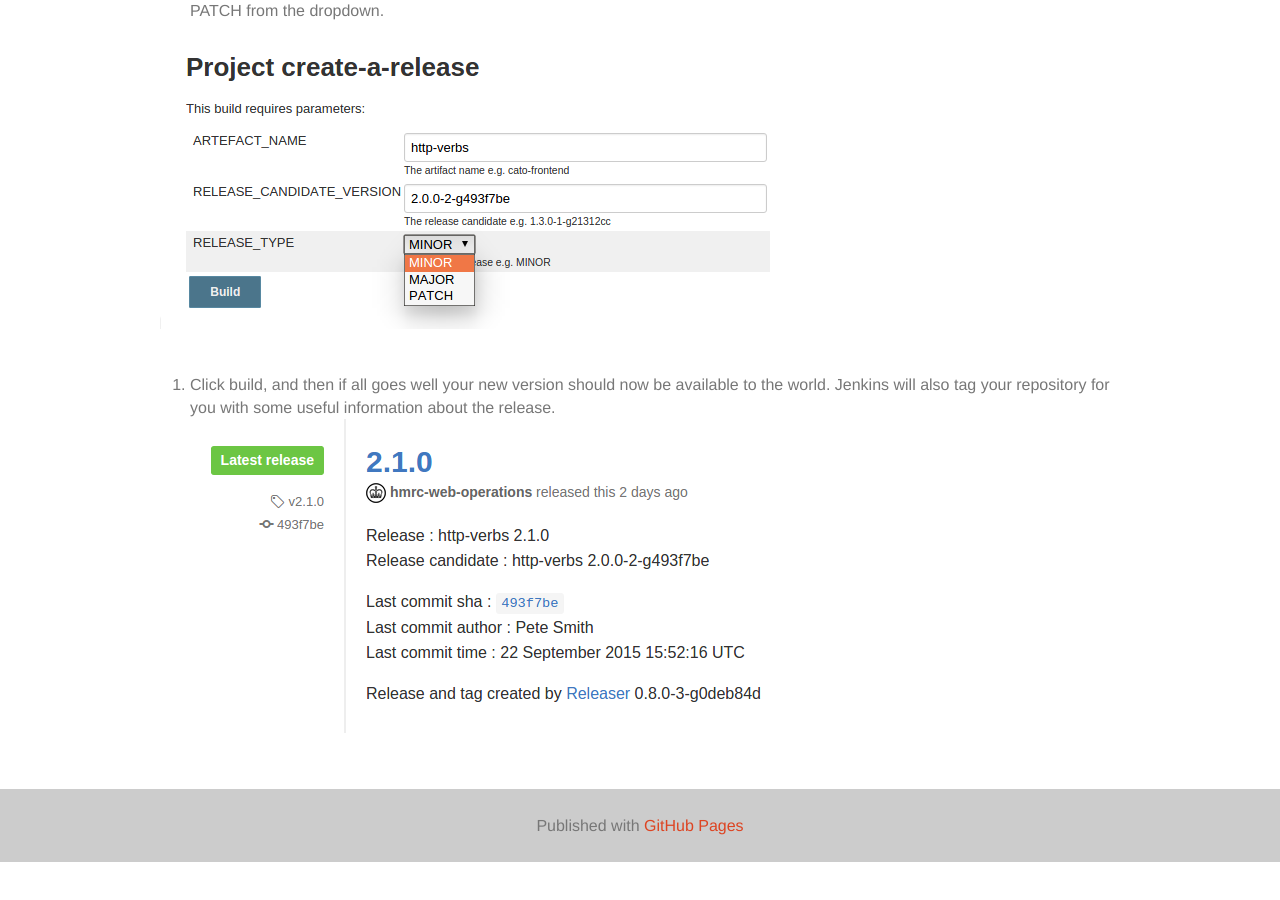
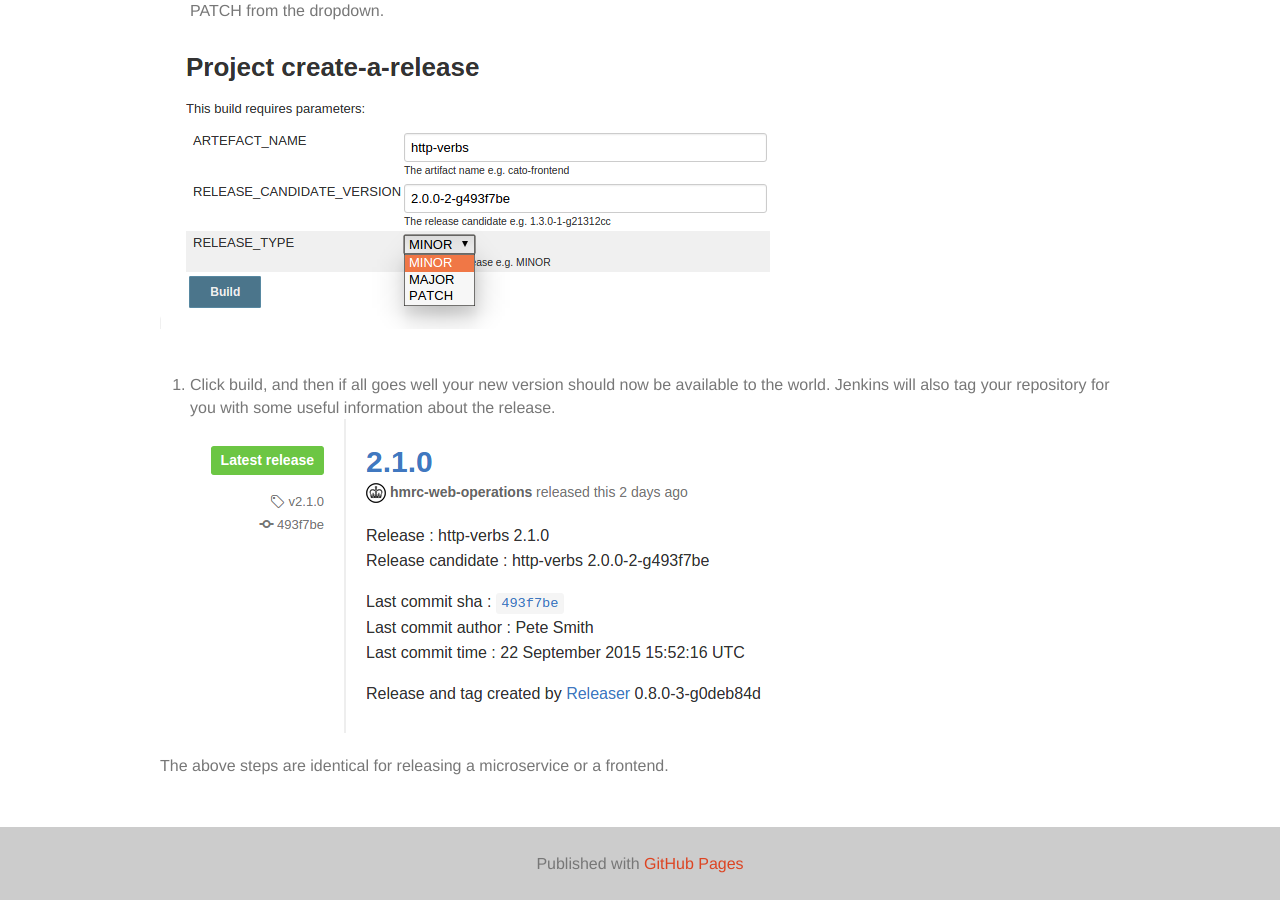
Before and after one commit to hmrc/hmrc.github.io, a Jekyll site: the page built from _posts/development-documentation/2015-01-27-howto-release-new-version-of-your-library.md, in a window 1280 px wide and 900 px high, scrolled down 918 px. Built offline with Jekyll 4.4.1, drawn with Linux system fonts in a browser that asks for light colours; nearby versions of some CDN libraries; before the commit the page ends 1780 px from its top, so only the background shows below that.

Commit message:
add a note about microservice and frontend release

```diff
--- a/_posts/development-documentation/2015-01-27-howto-release-new-version-of-your-library.md
+++ b/_posts/development-documentation/2015-01-27-howto-release-new-version-of-your-library.md
@@ -14,3 +14,5 @@
   ![Create a release parameters example](/images/howto-create-release/create-a-release.png)<br><br>
 4. Click build, and then if all goes well your new version should now be available to the world. Jenkins will also tag your repository for you with some useful information about the release.
   ![Latest release](/images/howto-create-release/latest-release.png)<br>
+
+The above steps are identical for releasing a microservice or a frontend.
```
